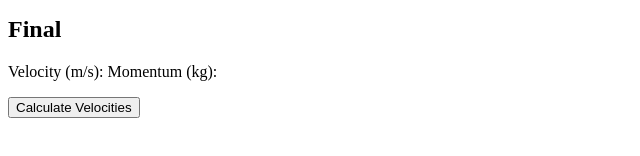
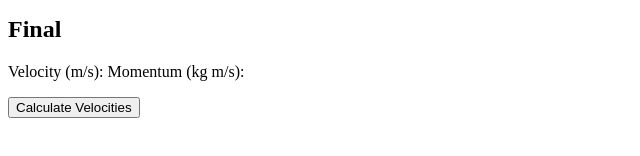
Before and after one commit to printer83mph/phys-calc, a plain HTML site: page index.html in a window 1280 px wide. Shown: the part 226-382 px from the top of the page, 0-640 px from the left. Drawn offline with Linux system fonts and the light colour scheme.

Commit message:
Fix labels

```diff
--- a/index.html
+++ b/index.html
@@ -22,7 +22,7 @@
 		<h2> Final </h2>
 		<label> Velocity (m/s): </label>
 		<span id="inelastic-vf"></span>
-		<label> Momentum (kg): </label>
+		<label> Momentum (kg m/s): </label>
 		<span id="inelastic-p"></span>
 		<p></p>
 		<button id="inelastic-btn"> Calculate Velocities </button>
```
